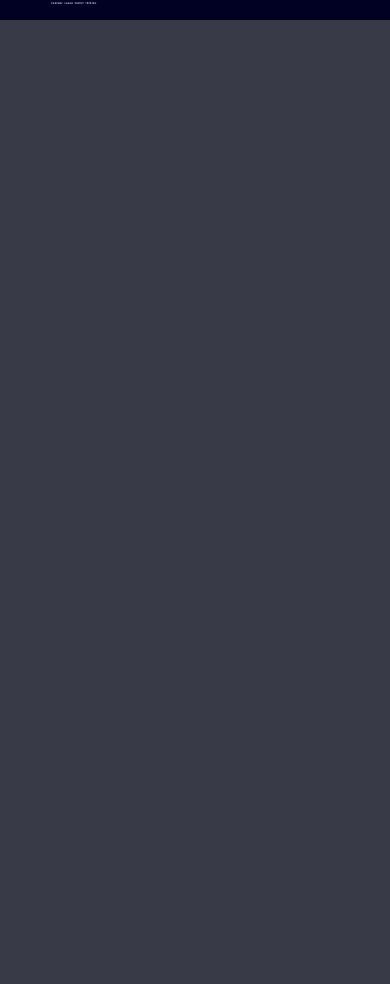
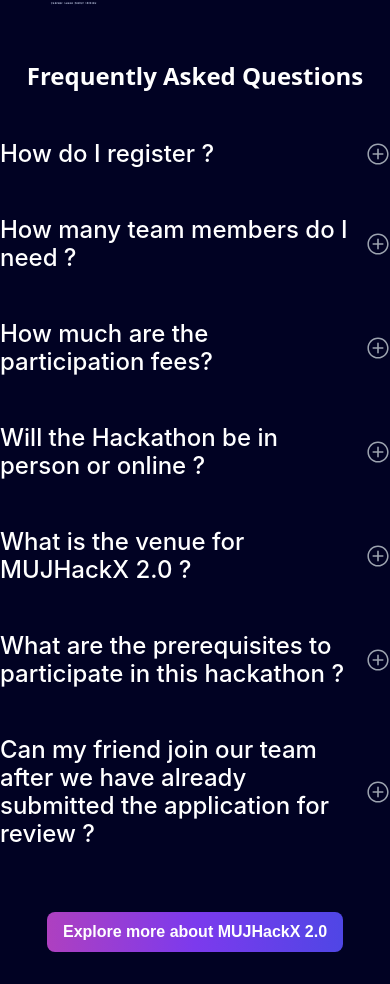
Before and after one commit to MUJHACKX/hackXwebsite, a Next.js app: page / in a window 390 px wide. Shown: the part 6425-7409 px from the top of the page. Before the commit the page ends 6445 px from the top, so only its background shows below. Built offline with nearby package versions, Linux system fonts and the light colour scheme.

Commit message:
Added the  faq section

```diff
--- a/pages/index.js
+++ b/pages/index.js
@@ -7,7 +7,12 @@ import Link from "next/link";
 import { CanvasRevealEffect } from "../components/BinaryCard";
 import { CanvasRevealEffectDemo } from "../components/CanvaReveal";
 import { update } from "three/examples/jsm/libs/tween.module.js";
-
+import {
+  Accordion,
+  AccordionContent,
+  AccordionItem,
+  AccordionTrigger,
+} from "../components/ui/accordion";
 
 const Home = () => {
   //   useEffect(() => {
@@ -21,6 +26,42 @@ const Home = () => {
   //       loop: true,
   //     });
   //   }, []);
+  const data = [
+    {
+      title: "How do I register ?",
+      content: "REVEALED SOON",
+    },
+    {
+      title: "How many team members do I need ?",
+      content:
+        "You can participate individually or in teams of 3 to 4 members.",
+    },
+    {
+      title: "How much are the participation fees?",
+      content: "REVEALED SOON",
+    },
+    {
+      title: "Will the Hackathon be in person or online ?",
+      content:
+        "MUJHackX 2.0 will be conducted in complete offline/in-person mode.",
+    },
+    {
+      title: "What is the venue for MUJHackX 2.0 ?",
+      content:
+        "Manipal University Jaipur, explore our beautiful campus while thinking about innovating some crazy thing.",
+    },
+    {
+      title: "What are the prerequisites to participate in this hackathon ?",
+      content:
+        "No prerequisites are required to participate in this hackathon. This event is open to participants of all skill levels.",
+    },
+    {
+      title:
+        "Can my friend join our team after we have already submitted the application for review ?",
+      content:
+        "Yes, your friend can join the team by submitting an individual application. Once both your friend's individual application and your team's application are accepted, you will be able to add your friend to the team.",
+    },
+  ];
   const [wheight, setwHeight] = useState(1000);
   useEffect(() => {
     const updateHeight = () => {
@@ -123,12 +164,12 @@ const Home = () => {
             style={{ fontFamily: "Space Grotesk, sans-serif" }}
           >
             <span style={{ textShadow: '0 0 3px rgba(255, 255, 255, 0.4), 0 0 6px rgba(255, 255, 255, 0.4)' }}>
-              MUJ </span>
+              MUJ&nbsp;</span>
             <span
               className='font-bold animate-blink'
               style={{ textShadow: '0 0 5px rgba(255, 255, 255, 0.5), 0 0 10px rgba(255, 255, 255, 0.5), 0 0 15px rgba(255, 255, 255, 0.5)' }}
             >
-              HACK </span>
+              HACK&nbsp;</span>
             <span style={{ textShadow: '0 0 3px rgba(255, 255, 255, 0.4), 0 0 6px rgba(255, 255, 255, 0.4)' }}>
               2.0
             </span>
@@ -234,6 +275,47 @@ const Home = () => {
           <img src="/s10.png" alt="circles" className="w-full" />
         </div>
       </div>
+      <div>
+        <div className="flex flex-col jusitfy-center items-center pt-10">
+          <div className="flex flex-col ">
+            <div className="text-center font-bold text-2xl md:text-3xl lg:text-4xl ">
+              Frequently Asked Questions
+            </div>
+
+          </div>
+
+          <div className="max-w-[690px] pt-8">
+            {data.map((item, index) => (
+              <Accordion key={index} type="single" collapsible>
+                <AccordionItem value={`item-${index}`} className=" py-4 md:py-8 !bg-[#010223] font-medium font-[inter]">
+                  <AccordionTrigger
+                    className="max-w-[592px] text-white text-2xl
+                    font-medium leading-7"
+                  >
+                    {item.title}
+                  </AccordionTrigger>
+                  <AccordionContent
+                    className="max-w-[592px] text-gray-200 text-lg
+                      font-normal font-['Inter'] leading-7"
+                  >
+                    {item.content}
+                  </AccordionContent>
+                </AccordionItem>
+              </Accordion>
+            ))}
+
+          </div>
+        </div>
+      </div>
+      <div>
+        <div className="flex p-8  items-center justify-center">
+          <Link href="https://linktr.ee/mujhackx" target="_blank">
+            <button className="text-white px-4 py-2 rounded-lg font-bold sm:text-lg lg:text-xl text-base bg-gradient-to-r ease-in-out hover:animate-text from-[#ae40c0] via-violet-600 to-indigo-600" style={{ fontFamily: "Epilogue, sans-serif" }}>
+              Explore more about MUJHackX 2.0
+            </button>
+          </Link>
+        </div>
+      </div>
     </div>
 
 
```
Also changed, not shown: pages/contact/index.js (indentation only).
